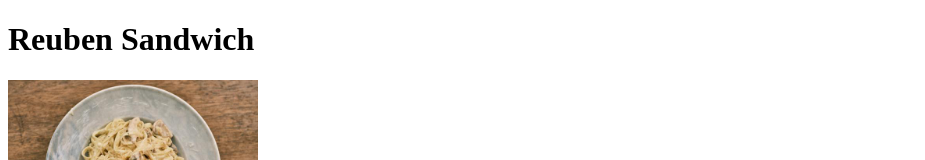
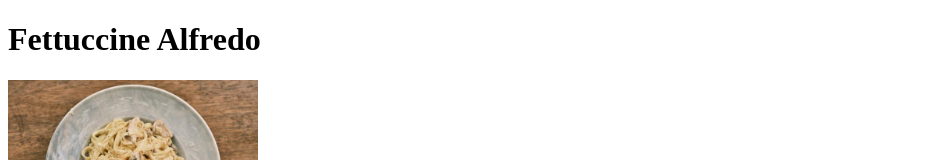
Before and after one commit to BrynBlumenstein/odin-recipes, a plain HTML site: page recipes/fettuccine-alfredo.html in a window 1280 px wide. Shown: the top 160 px of the page, without its empty margins (0-925 px from the left). Drawn offline with Linux system fonts and the light colour scheme.

Commit message:
Fix fettuccine alfredo heading

```diff
--- a/recipes/fettuccine-alfredo.html
+++ b/recipes/fettuccine-alfredo.html
@@ -6,7 +6,7 @@
     <title>Fettuccine Alfredo Recipe</title>
 </head>
 <body>
-    <h1>Reuben Sandwich</h1>
+    <h1>Fettuccine Alfredo</h1>
     <img src="../images/pexels-engin-akyurt-11220208.jpg" alt="A bowl of Fettuccine Alfredo" height="auto" width="250">
     <h2>Description</h2>
     <p>Here's a classic Fettuccine Alfredo recipe</p>
```
